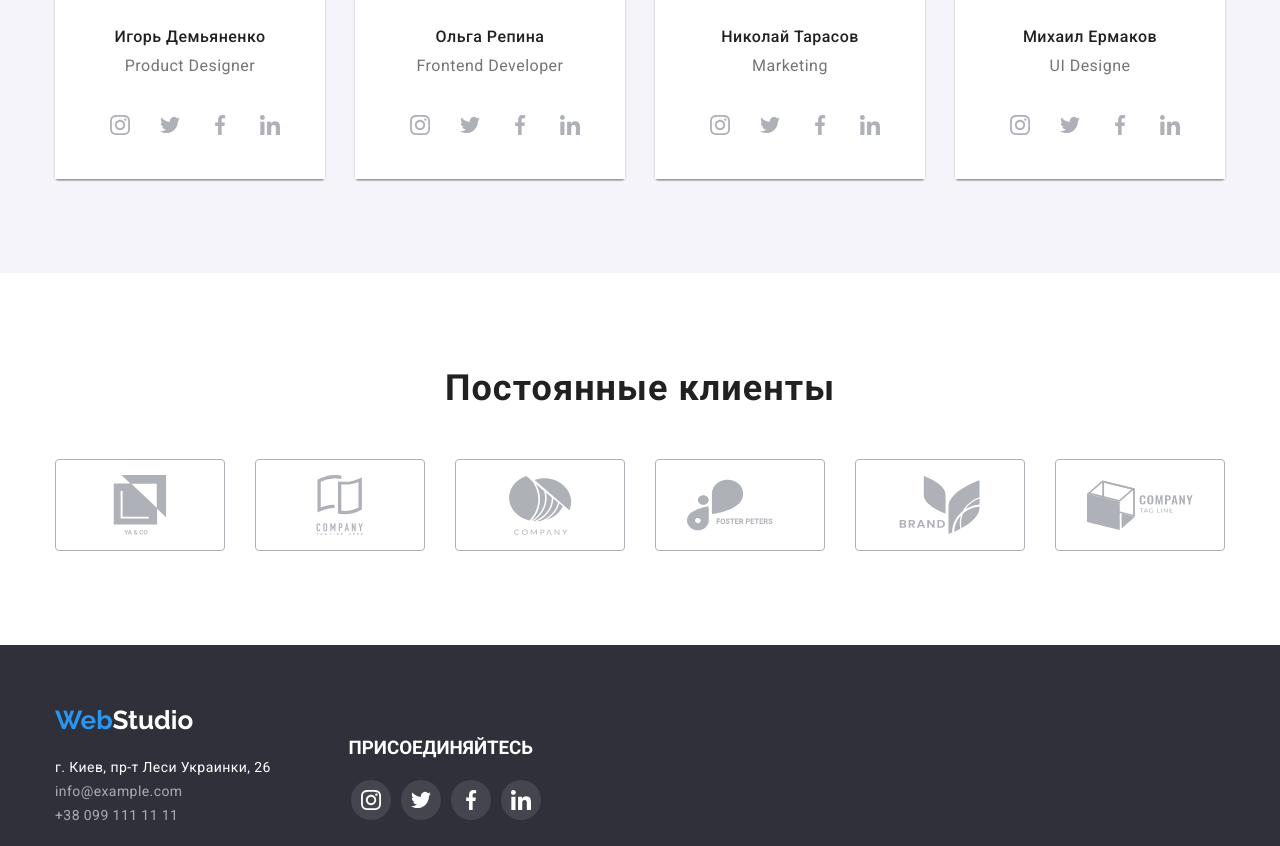
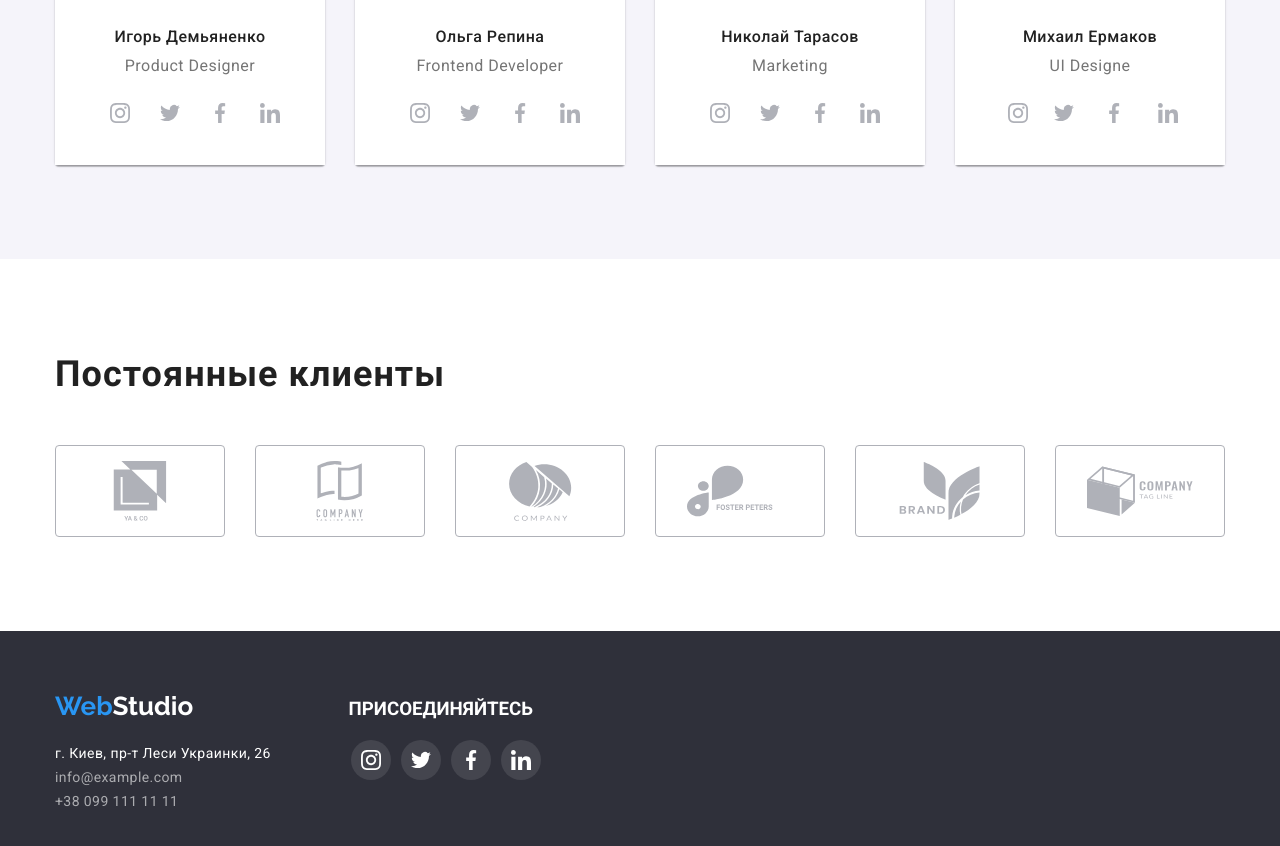
Before and after one commit to NaikNik/goit-markup-hw-04, a plain HTML site: page index.html in a window 1280 px wide. Shown: the part 1951-2797 px from the top of the page. Drawn offline with Linux system fonts and the light colour scheme.

Commit message:
HW4 (3d attempt)

```diff
--- a/css/styles.css
+++ b/css/styles.css
@@ -204,9 +204,7 @@ header {
 }
 
 .container .social-footer {
-    margin-bottom: 0;
     margin-left: 70px;
-    align-self: center;
 }
 
 .social-header-footer {
@@ -484,13 +482,8 @@ header {
     background-color: var(--text-secondary-lighter);
 }
 
-.staff-social {
-    margin-left: auto;
-    margin-right: auto;
-    margin-top: 30px;
-}
-
 .staff-social-list {
+    margin-top: 16px;
     display: flex;
     width: 200px;
     height: 44px;
@@ -502,8 +495,8 @@ header {
     display: flex;
     justify-content: center;
     align-items: center;
-    width: 40px;
-    height: 40px;
+    width: 44px;
+    height: 44px;
     border-radius: 50%;
     margin-left: 10px;
     padding: 0;
@@ -575,6 +568,8 @@ header {
     display: flex;
     justify-content: center;
     align-items: center;
+    width: inherit;
+    height: inherit;
 }
 
 .logo {
@@ -616,7 +611,8 @@ header {
     border-radius: 4px;
 }
 
-button[buttons]:hover {
+.filter-list .buttons:hover,
+.filter-list .buttons:focus {
     box-shadow: 0px 3px 1px rgba(0, 0, 0, 0.1), 0px 1px 2px rgba(0, 0, 0, 0.08), 0px 2px 2px rgba(0, 0, 0, 0.12);
 }
 
@@ -667,6 +663,6 @@ button[buttons]:hover {
 }
 
 .work-example-list .item:hover,
-item:focus {
+.work-example-list .item:focus {
     box-shadow: 0px 1px 1px rgba(0, 0, 0, 0.12), 0px 4px 4px rgba(0, 0, 0, 0.06), 1px 4px 6px rgba(0, 0, 0, 0.16);
 }
--- a/index.html
+++ b/index.html
@@ -78,7 +78,7 @@
               </p>
             </li>
             <li class="item">
-               <div class="clock">
+               <div class="antenna">
               <svg class="icon-adv" width="70" height="70" >
                 <use href="images/symbol-defs.svg#icon-clock"></use>
               </svg>
@@ -172,29 +172,29 @@
                 <h3 class="staff-member">Игорь Демьяненко</h3>
 
                 <p>Product Designer</p>
-                 <div class="staff-social">
+
                     <ul class="staff-social-list">
                         <li class="staff-social-item">
-                            <a href="" class="social-link">
+
                                 <svg class="icon-social">
                               <use
                                 href="images/symbol-defs.svg#icon-instagram"
                               ></use>
                             </svg>
 
-                            </a>
+
                 </li>
                 <li class="staff-social-item">
-                    <a href="./index.html" class="social-link">
+
 
                         <svg class="icon-social">
                               <use href="images/symbol-defs.svg#icon-twitter"></use>
                             </svg>
 
-                    </a>
+
                 </li>
                 <li class="staff-social-item">
-                    <a href="./index.html" class="social-link">
+
 
                         <svg class="icon-social">
                               <use
@@ -205,15 +205,15 @@
 
                 </li>
                 <li class="staff-social-item">
-                    <a href="" class="social-link">
+
                         <svg class="icon-social">
                           <use href="images/symbol-defs.svg#icon-linkedin"></use>
                         </svg>
 
-                    </a>
+
                 </li>
             </ul>
-        </div>
+
         </div>
 
 
@@ -224,48 +224,47 @@
                 <h3 class="staff-member">Ольга Репина</h3>
 
                 <p>Frontend Developer</p>
-                <div class="staff-social">
-                    <ul class="staff-social-list">
-                        <li class="staff-social-item">
-                            <a href="" class="social-link">
-                                <svg class="icon-social">
+
+                <ul class="staff-social-list">
+                    <li class="staff-social-item">
+
+                        <svg class="icon-social">
                               <use
                                 href="images/symbol-defs.svg#icon-instagram"
                               ></use>
                             </svg>
 
-                            </a>
-                        </li>
-                        <li class="staff-social-item">
-                            <a href="./index.html" class="social-link">
 
-                                <svg class="icon-social">
+                    </li>
+                    <li class="staff-social-item">
+
+
+                        <svg class="icon-social">
                               <use href="images/symbol-defs.svg#icon-twitter"></use>
                             </svg>
 
-                            </a>
-                        </li>
-                        <li class="staff-social-item">
-                            <a href="./index.html" class="social-link">
 
-                                <svg class="icon-social">
+                    </li>
+                    <li class="staff-social-item">
+
+
+                        <svg class="icon-social">
                               <use
                                 href="images/symbol-defs.svg#icon-facebook"
                               ></use>
                             </svg>
 
+                    </li>
+                    <li class="staff-social-item">
 
-                        </li>
-                        <li class="staff-social-item">
-                            <a href="" class="social-link">
-                                <svg class="icon-social">
+                        <svg class="icon-social">
                           <use href="images/symbol-defs.svg#icon-linkedin"></use>
                         </svg>
 
-                            </a>
-                        </li>
-                    </ul>
-                </div>
+
+                    </li>
+                </ul>
+
             </div>
 
         </li>
@@ -275,49 +274,49 @@
                 <h3 class="staff-member">Николай Тарасов</h3>
 
                 <p>Marketing</p>
-                <div class="staff-social">
-                    <ul class="staff-social-list">
-                        <li class="staff-social-item">
-                            <a href="" class="social-link">
-                                <svg class="icon-social">
+
+                <ul class="staff-social-list">
+                    <li class="staff-social-item">
+
+                        <svg class="icon-social">
                               <use
                                 href="images/symbol-defs.svg#icon-instagram"
                               ></use>
                             </svg>
 
-                            </a>
-                        </li>
-                        <li class="staff-social-item">
-                            <a href="./index.html" class="social-link">
 
-                                <svg class="icon-social">
+                    </li>
+                    <li class="staff-social-item">
+
+
+                        <svg class="icon-social">
                               <use href="images/symbol-defs.svg#icon-twitter"></use>
                             </svg>
 
-                            </a>
-                        </li>
-                        <li class="staff-social-item">
-                            <a href="./index.html" class="social-link">
 
-                                <svg class="icon-social">
+                    </li>
+                    <li class="staff-social-item">
+                        <a href="./index.html" class="social-link">
+
+                            <svg class="icon-social">
                               <use
                                 href="images/symbol-defs.svg#icon-facebook"
                               ></use>
                             </svg>
 
 
-                        </li>
-                        <li class="staff-social-item">
-                            <a href="" class="social-link">
-                                <svg class="icon-social">
+                    </li>
+                    <li class="staff-social-item">
+                        <a href="" class="social-link">
+                            <svg class="icon-social">
                           <use href="images/symbol-defs.svg#icon-linkedin"></use>
                         </svg>
 
-                            </a>
-                        </li>
-                    </ul>
-                </div>
-            </div>
+                        </a>
+                </li>
+            </ul>
+
+        </div>
 
         </li>
         <li class="item">
@@ -327,48 +326,48 @@
 
                 <p>UI Designe</p>
 
-                <div class="staff-social">
-                    <ul class="staff-social-list">
-                        <li class="staff-social-item">
-                            <a href="" class="social-link">
-                                <svg class="icon-social">
+
+                <ul class="staff-social-list">
+                    <li class="staff-social-item">
+
+                        <svg class="icon-social">
                               <use
                                 href="images/symbol-defs.svg#icon-instagram"
                               ></use>
                             </svg>
 
-                            </a>
-                        </li>
-                        <li class="staff-social-item">
-                            <a href="./index.html" class="social-link">
 
-                                <svg class="icon-social">
+                    </li>
+                    <li class="staff-social-item">
+                        <a href="./index.html" class="social-link">
+
+                            <svg class="icon-social">
                               <use href="images/symbol-defs.svg#icon-twitter"></use>
                             </svg>
 
-                            </a>
-                        </li>
-                        <li class="staff-social-item">
-                            <a href="./index.html" class="social-link">
 
-                                <svg class="icon-social">
+                    </li>
+                    <li class="staff-social-item">
+
+
+                        <svg class="icon-social">
                               <use
                                 href="images/symbol-defs.svg#icon-facebook"
                               ></use>
                             </svg>
 
 
-                        </li>
-                        <li class="staff-social-item">
-                            <a href="" class="social-link">
-                                <svg class="icon-social">
+                    </li>
+                    <li class="staff-social-item">
+
+                        <svg class="icon-social">
                           <use href="images/symbol-defs.svg#icon-linkedin"></use>
                         </svg>
 
-                            </a>
-                        </li>
-                    </ul>
-                </div>
+
+                    </li>
+                </ul>
+
             </div>
         </li>
         </ul>
@@ -457,26 +456,26 @@
                 <ul class="staff-social-list">
                     <li class="footer-social-item">
 
-                            <a href="" class="social-link-footer ">
+
                                 <svg class="icon-social-footer">
                               <use
                                 href="images/symbol-defs.svg#icon-instagram"
                               ></use>
                             </svg>
 
-                            </a>
+
                     </li>
                     <li class="footer-social-item">
-                        <a href="./index.html" class="social-link-footer">
+
 
                             <svg class="icon-social-footer">
                               <use href="images/symbol-defs.svg#icon-twitter"></use>
                             </svg>
 
-                        </a>
+
                     </li>
                     <li class="footer-social-item">
-                        <a href="./index.html" class="social-link-footer">
+
 
                             <svg class="icon-social-footer">
                               <use
@@ -487,12 +486,12 @@
 
                     </li>
                     <li class="footer-social-item">
-                        <a href="" class="social-link-footer">
+
                             <svg class="icon-social-footer">
                           <use href="images/symbol-defs.svg#icon-linkedin"></use>
                         </svg>
 
-                        </a>
+
                     </li>
                     </ul>
                 </div>
```
